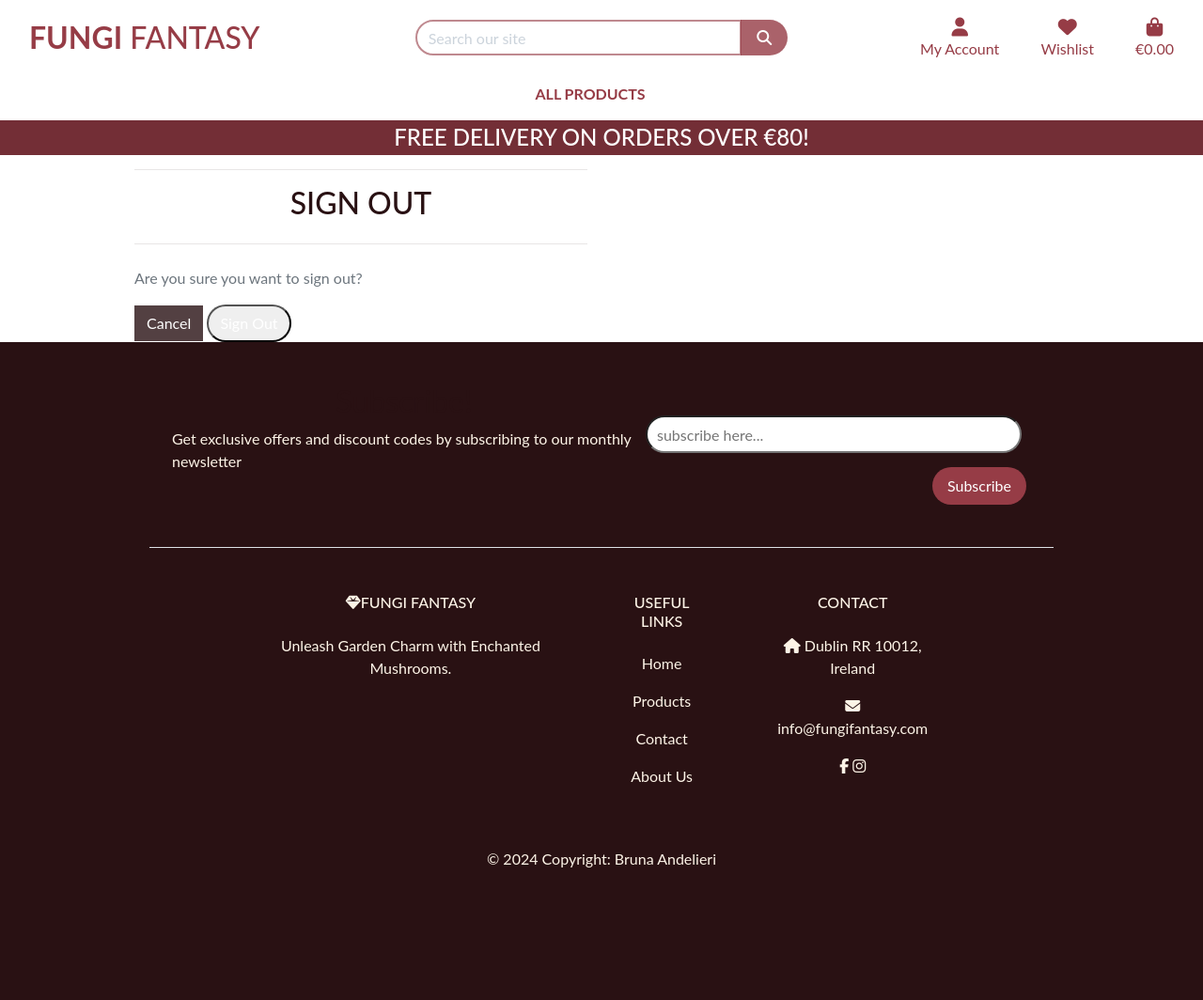
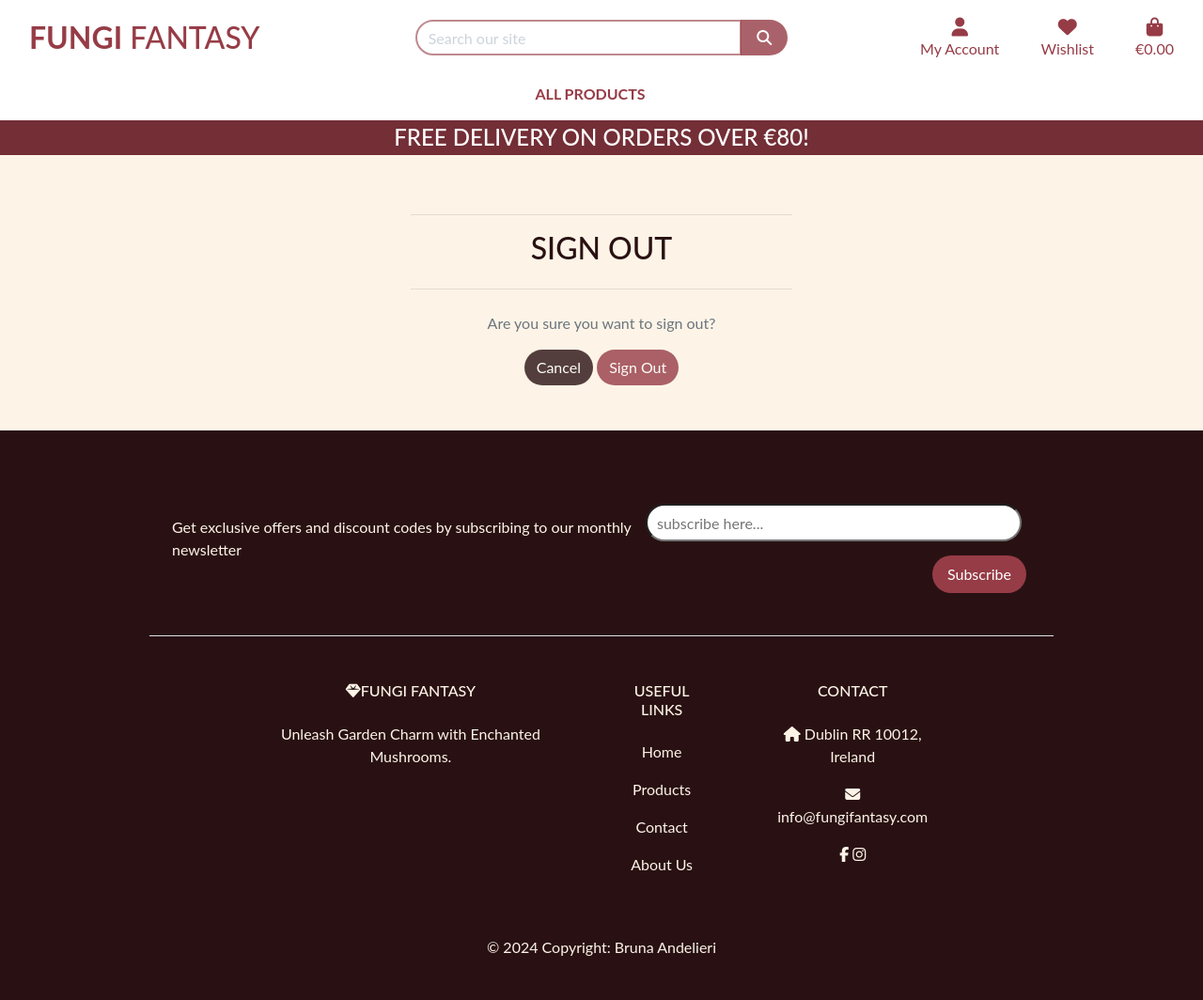
Before and after one commit to Bruna-Andelieri/FungiFantasy, a Django app: page /accounts/logout/ in a window 1280 px wide. Shown: the whole page at 94% size. Before the commit the page ends 923 px from the top, so only its background shows below. Run offline with Django 3.2, Linux system fonts and the light colour scheme; the visitor is signed in with stand-in values (Sample User, id 1); some libraries are stand-ins or nearby versions.

Commit message:
Style: add style to auth pages

```diff
--- a/static/css/base.css
+++ b/static/css/base.css
@@ -437,6 +437,7 @@ input[name='q']::placeholder {
 .allauth-form-inner-content input[type="number"],
 .allauth-form-inner-content input[type="email"],
 .allauth-form-inner-content textarea,
+.allauth-form-inner-content input[type="password"],
 #payment-form input[type="text"],
 #payment-form input[type="number"],
 #payment-form input[type="email"],
--- a/templates/allauth/account/base.html
+++ b/templates/allauth/account/base.html
@@ -1,15 +1,19 @@
 {% extends "base.html" %}
 
 {% block content %}
-    <div class="container header-container">
+    <div class="header-container">
         <div class="overlay"></div>
-        <div class="row">
-            <div class="col-12 col-md-6">
+        <div class="container-fluid">
+            <div class="row d-flex justify-content-center">
+            <div class="col-12 col-md-6 p-5">
                 <div class="allauth-form-inner-content">
+                    <div class="container">
                     {% block inner_content %}
                     {% endblock %}
+                    </div>
                 </div>
             </div>
         </div>
+        </div>
     </div>
 {% endblock %}
--- a/templates/allauth/account/email_confirm.html
+++ b/templates/allauth/account/email_confirm.html
@@ -19,7 +19,7 @@
 
 <form method="post" action="{% url 'account_confirm_email' confirmation.key %}">
 {% csrf_token %}
-    <button type="submit">{% trans 'Confirm' %}</button>
+    <button class="btn btn-black" type="submit">{% trans 'Confirm' %}</button>
 </form>
 
 {% else %}
--- a/templates/allauth/account/login.html
+++ b/templates/allauth/account/login.html
@@ -41,8 +41,8 @@ for a {{ site_name }} account and sign in below:{% endblocktrans %}</p>
   {% if redirect_field_value %}
   <input type="hidden" name="{{ redirect_field_name }}" value="{{ redirect_field_value }}" />
   {% endif %}
-  <a class="btn btn-outline-black rounded-0" href="{% url 'home' %}">Home</a>
-  <button class="primaryAction" type="submit">{% trans "Sign In" %}</button>
+  <a class="btn btn-outline-black" href="{% url 'home' %}">Home</a>
+  <button class="primaryAction btn-black" type="submit">{% trans "Sign In" %}</button>
   <p class="mt-2">
     <a class="button secondaryAction" href="{% url 'account_reset_password' %}">{% trans "Forgot Password?" %}</a>
   </p>
--- a/templates/allauth/account/logout.html
+++ b/templates/allauth/account/logout.html
@@ -6,17 +6,17 @@
 
 {% block inner_content %}
 <hr>
-<h2 class="logo-font mb-4">{% trans "Sign Out" %}</h2>
+<h2 class="logo-font mb-4 text-center">{% trans "Sign Out" %}</h2>
 <hr>
-<p>{% trans 'Are you sure you want to sign out?' %}</p>
+<p class="text-center">{% trans 'Are you sure you want to sign out?' %}</p>
 
-<form method="post" action="{% url 'account_logout' %}">
+<form class="text-center" method="post" action="{% url 'account_logout' %}">
   {% csrf_token %}
   {% if redirect_field_value %}
   <input type="hidden" name="{{ redirect_field_name }}" value="{{ redirect_field_value }}"/>
   {% endif %}
-  <a class="btn btn-outline-black rounded-0" href="{% url 'home' %}">Cancel</a>
-  <button type="submit">{% trans 'Sign Out' %}</button>
+  <a class="btn btn-outline-black" href="{% url 'home' %}">Cancel</a>
+  <button class="btn btn-black" type="submit">{% trans 'Sign Out' %}</button>
 </form>
 
 
--- a/templates/allauth/account/password_reset.html
+++ b/templates/allauth/account/password_reset.html
@@ -19,8 +19,8 @@
     <form method="POST" action="{% url 'account_reset_password' %}" class="password_reset">
         {% csrf_token %}
         {{ form|crispy }}
-        <a class="btn btn-outline-black rounded-0" href="{% url 'account_login' %}">Back to Login</a>
-        <input type="submit" value="{% trans 'Reset My Password' %}" />
+        <a class="btn btn-outline-black" href="{% url 'account_login' %}">Back to Login</a>
+        <input class="btn-black" type="submit" value="{% trans 'Reset My Password' %}" />
     </form>
 
     <p>{% blocktrans %}Please contact us if you have any trouble resetting your password.{% endblocktrans %}</p>
--- a/templates/allauth/account/signup.html
+++ b/templates/allauth/account/signup.html
@@ -17,8 +17,8 @@
   {% if redirect_field_value %}
   <input type="hidden" name="{{ redirect_field_name }}" value="{{ redirect_field_value }}" />
   {% endif %}
-  <a class="btn btn-outline-black rounded-0" href="{% url 'account_login' %}">Back to Login</a>
-  <button type="submit">{% trans "Sign Up" %}</button>
+  <a class="btn btn-outline-black" href="{% url 'account_login' %}">Back to Login</a>
+  <button class="btn-black" type="submit">{% trans "Sign Up" %}</button>
 </form>
 
 {% endblock %}
```
